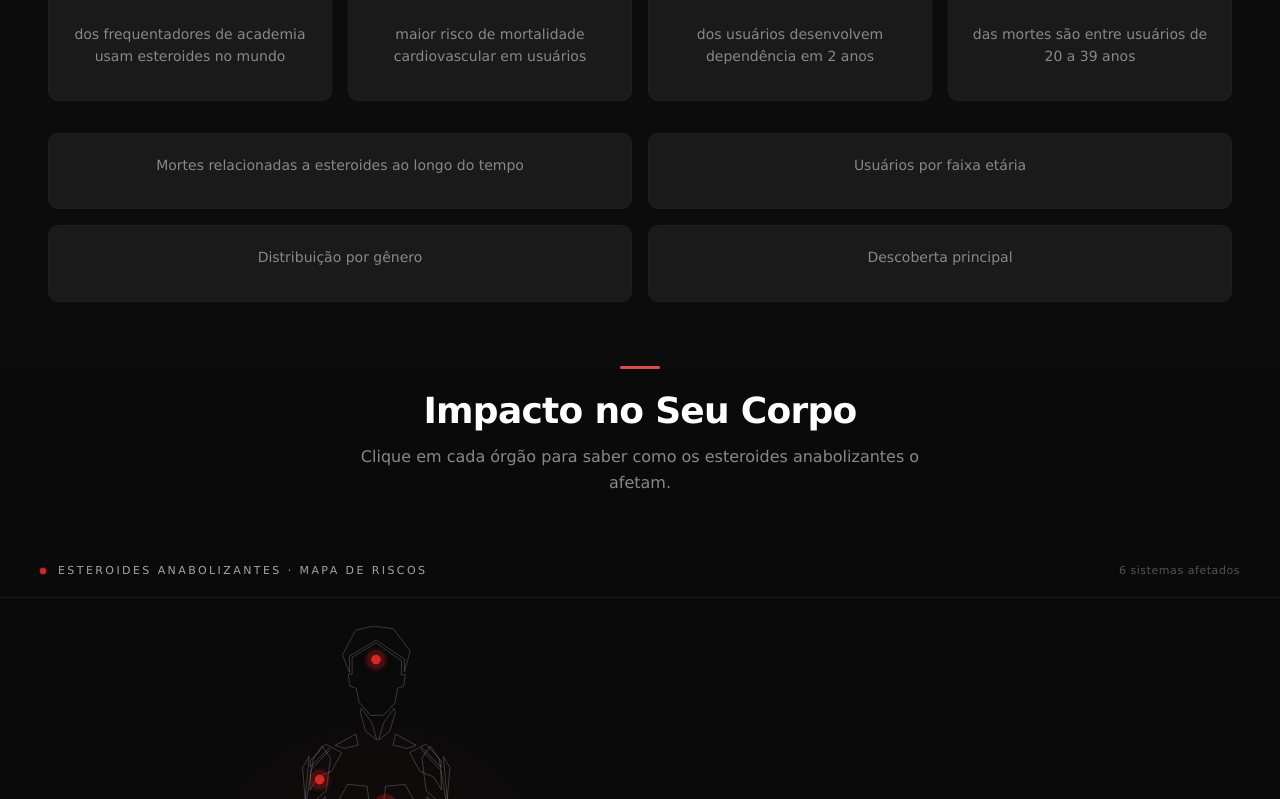
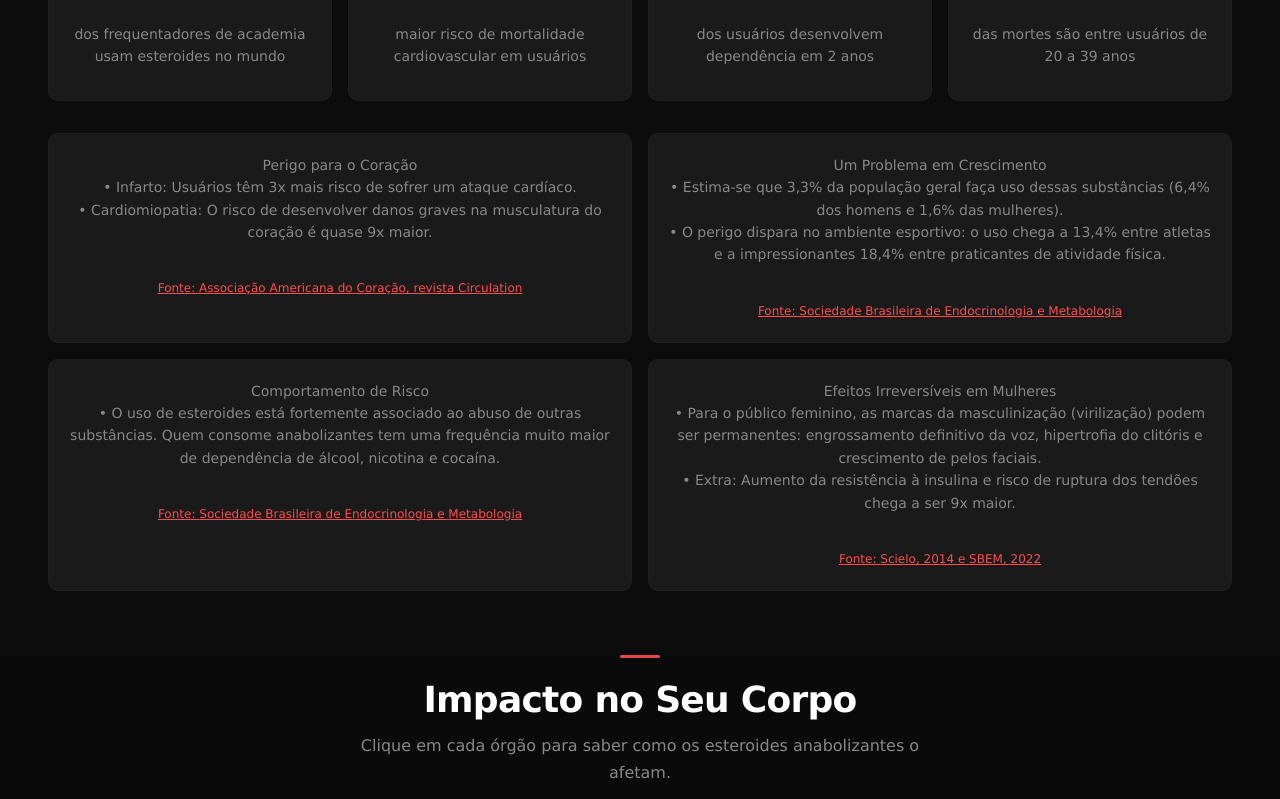
Before and after one commit to nalugao/challenge-ciclo-risco, a React (Vite) app: page / in a window 1280 px wide. Shown: the part 1101-1900 px from the top of the page. Built offline with nearby package versions, Linux system fonts and the light colour scheme.

Commit message:
feat: correção textos e links dos cards do painel

```diff
--- a/src/components/CardGraphPainel.jsx
+++ b/src/components/CardGraphPainel.jsx
@@ -1,9 +1,19 @@
 import '../style/cardGraphPainel.css'
 
 export default function CardGraphPainel(props) {
-    return(
+    return (
         <div className="card_painel">
-            <p className='texto_descricao'>{props.descricao}</p>
+            <p className='texto_descricao'>
+                {props.descricao}
+            </p>
+
+            {props.link && props.fonteNome && (
+                <div className="container_fonte">
+                    <a href={props.link} target="_blank" rel="noreferrer" className="link_fonte">
+                        Fonte: {props.fonteNome}
+                    </a>
+                </div>
+            )}
         </div>
     )
 }
--- a/src/sections/painel/Painel.jsx
+++ b/src/sections/painel/Painel.jsx
@@ -1,77 +1,133 @@
-import CardGraphPainel from "../../components/CardGraphPainel"
-import CardPainel from "../../components/CardPainel"
-import TituloSubtitulo from "../../components/TituloSubtitulo"
-import './painel.css'
-import Navbar from "../../components/Navbar"
+import CardGraphPainel from "../../components/CardGraphPainel";
+import CardPainel from "../../components/CardPainel";
+import TituloSubtitulo from "../../components/TituloSubtitulo";
+import "./painel.css";
+import Navbar from "../../components/Navbar";
 
 export default function Painel() {
   const painelData = {
     titulo: "Os dados por trás do uso de anabolizantes",
-        subtitulo: "Padrões de dados reais mostrando o impacto crescente do uso indevido de esteroides anabolizantes.",
-        variante: "escuro"
-    }
+    subtitulo:
+      "Padrões de dados reais mostrando o impacto crescente do uso indevido de esteroides anabolizantes.",
+    variante: "escuro",
+  };
 
   const cardsInfo = {
     usuariosAtivos: {
       icone: "",
       alt: "",
       estatistica: "3,3%",
-            descricao: "dos frequentadores de academia usam esteroides no mundo"
+      descricao: "dos frequentadores de academia usam esteroides no mundo",
     },
 
     mortalidade: {
       icone: "",
       alt: "",
       estatistica: "2-3x",
-            descricao: "maior risco de mortalidade cardiovascular em usuários"
+      descricao: "maior risco de mortalidade cardiovascular em usuários",
     },
 
     dependencia: {
       icone: "",
       alt: "",
       estatistica: "30%",
-            descricao: "dos usuários desenvolvem dependência em 2 anos"
+      descricao: "dos usuários desenvolvem dependência em 2 anos",
     },
 
     perfil: {
       icone: "",
       alt: "",
       estatistica: "78%",
-            descricao: "das mortes são entre usuários de 20 a 39 anos"
-        }
-    }
+      descricao: "das mortes são entre usuários de 20 a 39 anos",
+    },
+  };
 
   const cardsGraph = {
     relacaoEsteroides: {
-            descricao: "Mortes relacionadas a esteroides ao longo do tempo"
+      descricao: `Perigo para o Coração
+• Infarto: Usuários têm 3x mais risco de sofrer um ataque cardíaco.
+• Cardiomiopatia: O risco de desenvolver danos graves na musculatura do coração é quase 9x maior.`,
+      fonteNome: "Associação Americana do Coração, revista Circulation",
+      link: "https://www.ahajournals.org/journal/circ",
     },
     idade: {
-            descricao: "Usuários por faixa etária"
+      descricao: ` Um Problema em Crescimento
+• Estima-se que 3,3% da população geral faça uso dessas substâncias (6,4% dos homens e 1,6% das mulheres).
+• O perigo dispara no ambiente esportivo: o uso chega a 13,4% entre atletas e a impressionantes 18,4% entre praticantes de atividade física.`,
+      fonteNome: "Sociedade Brasileira de Endocrinologia e Metabologia",
+      link: "https://www.endocrino.org.br/",
     },
     genero: {
-            descricao: "Distribuição por gênero"
+      descricao: ` Comportamento de Risco
+• O uso de esteroides está fortemente associado ao abuso de outras substâncias. Quem consome anabolizantes tem uma frequência muito maior de dependência de álcool, nicotina e cocaína.`,
+      fonteNome: "Sociedade Brasileira de Endocrinologia e Metabologia",
+      link: "https://www.endocrino.org.br/",
     },
     pesquisa: {
-            descricao: "Descoberta principal"
+      descricao: ` Efeitos Irreversíveis em Mulheres
+• Para o público feminino, as marcas da masculinização (virilização) podem ser permanentes: engrossamento definitivo da voz, hipertrofia do clitóris e crescimento de pelos faciais.
+• Extra: Aumento da resistência à insulina e risco de ruptura dos tendões chega a ser 9x maior.`,
+      fonteNome: "Scielo, 2014 e SBEM, 2022",
+      link: "https://www.scielo.br/",
     },
-    }
+  };
 
   return (
     <section id="painel" className="painel_page">
-            <TituloSubtitulo titulo={painelData.titulo} subtitulo={painelData.subtitulo} variante={painelData.variante} />
+      <TituloSubtitulo
+        titulo={painelData.titulo}
+        subtitulo={painelData.subtitulo}
+        variante={painelData.variante}
+      />
       <div className="card_container">
-                <CardPainel icone={cardsInfo.usuariosAtivos.icone} alt={cardsInfo.usuariosAtivos.alt} estatistica={cardsInfo.usuariosAtivos.estatistica} descricao={cardsInfo.usuariosAtivos.descricao} />
-                <CardPainel icone={cardsInfo.mortalidade.icone} alt={cardsInfo.mortalidade.alt} estatistica={cardsInfo.mortalidade.estatistica} descricao={cardsInfo.mortalidade.descricao} />
-                <CardPainel icone={cardsInfo.dependencia.icone} alt={cardsInfo.dependencia.alt} estatistica={cardsInfo.dependencia.estatistica} descricao={cardsInfo.dependencia.descricao} />
-                <CardPainel icone={cardsInfo.perfil.icone} alt={cardsInfo.perfil.alt} estatistica={cardsInfo.perfil.estatistica} descricao={cardsInfo.perfil.descricao} />
+        <CardPainel
+          icone={cardsInfo.usuariosAtivos.icone}
+          alt={cardsInfo.usuariosAtivos.alt}
+          estatistica={cardsInfo.usuariosAtivos.estatistica}
+          descricao={cardsInfo.usuariosAtivos.descricao}
+        />
+        <CardPainel
+          icone={cardsInfo.mortalidade.icone}
+          alt={cardsInfo.mortalidade.alt}
+          estatistica={cardsInfo.mortalidade.estatistica}
+          descricao={cardsInfo.mortalidade.descricao}
+        />
+        <CardPainel
+          icone={cardsInfo.dependencia.icone}
+          alt={cardsInfo.dependencia.alt}
+          estatistica={cardsInfo.dependencia.estatistica}
+          descricao={cardsInfo.dependencia.descricao}
+        />
+        <CardPainel
+          icone={cardsInfo.perfil.icone}
+          alt={cardsInfo.perfil.alt}
+          estatistica={cardsInfo.perfil.estatistica}
+          descricao={cardsInfo.perfil.descricao}
+        />
       </div>
       <div className="graph_container_painel">
         {/*INSERIR GRAFICOS AQUI */}
-                <CardGraphPainel descricao={cardsGraph.relacaoEsteroides.descricao} />
-                <CardGraphPainel descricao={cardsGraph.idade.descricao} />
-                <CardGraphPainel descricao={cardsGraph.genero.descricao} />
-                <CardGraphPainel descricao={cardsGraph.pesquisa.descricao} />
+       <CardGraphPainel
+          descricao={cardsGraph.relacaoEsteroides.descricao}
+          fonteNome={cardsGraph.relacaoEsteroides.fonteNome}
+          link={cardsGraph.relacaoEsteroides.link}
+        />
+        <CardGraphPainel
+          descricao={cardsGraph.idade.descricao}
+          fonteNome={cardsGraph.idade.fonteNome}
+          link={cardsGraph.idade.link}
+        />
+        <CardGraphPainel
+          descricao={cardsGraph.genero.descricao}
+          fonteNome={cardsGraph.genero.fonteNome}
+          link={cardsGraph.genero.link}
+        />
+        <CardGraphPainel
+          descricao={cardsGraph.pesquisa.descricao}
+          fonteNome={cardsGraph.pesquisa.fonteNome}
+          link={cardsGraph.pesquisa.link}
+        />
       </div>
     </section>
-    )
+  );
 }
--- a/src/style/cardGraphPainel.css
+++ b/src/style/cardGraphPainel.css
@@ -4,13 +4,26 @@
     background: var(--cor-fundo-secundario);
     padding: 20px;
     min-height: 180px;
-    width: 100%;         /* ← tira o width fixo de 200px */
+    width: 100%;
     display: flex;
     flex-direction: column;
+    justify-content: space-between;
 }
 
 .texto_descricao {
     font-size: 13px;
     color: var(--cor-texto-suave);
     margin-bottom: 12px;
+    white-space: pre-line;
 }
+
+.container_fonte {
+    margin-top: 12px;
+    text-align: right;
+}
+
+.link_fonte {
+    color: #ff4d4d;
+    text-decoration: underline;
+    font-size: 12px;
+}
```
Lines whose indentation alone changed are shown as unchanged.
